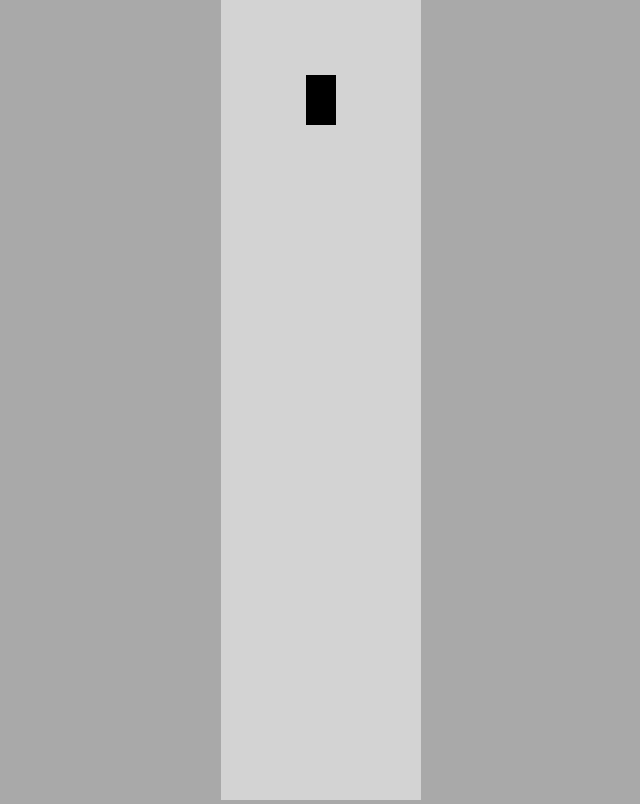
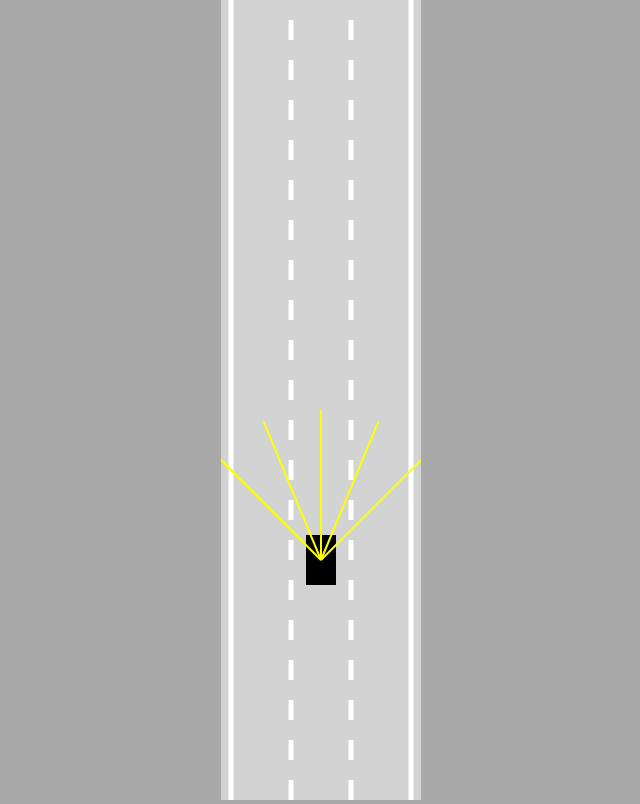
Before and after one commit to TheDesignerGit/self-driving-car, a plain HTML site: page index.html in a window 1280 px wide. Shown: the whole page, without its empty margins (319-959 px from the left). Drawn offline with Linux system fonts and the light colour scheme.

Commit message:
2nd commit. added road markings and sensors

```diff
--- a/car.js
+++ b/car.js
@@ -11,10 +11,16 @@ class Car {
         this.friction = 0.05
         this.angle = 0
 
+        this.sensor = new Sensor(this)
         this.controls = new Controls()
     }
 
     update(){
+        this.#move()
+        this.sensor.update()
+    }
+
+    #move() {
         // ..: forward and reverse
         if(this.controls.forward) this.speed+=this.acceleration         // gradually accelate the car
         if(this.controls.reverse) this.speed-=this.acceleration
@@ -55,5 +61,7 @@ class Car {
         ctx.fill()
 
         ctx.restore()
+
+        this.sensor.draw(ctx)           // draw the sensors
     }
 }
--- a/index.html
+++ b/index.html
@@ -8,6 +8,9 @@
     </head>
     <body>
         <canvas id="myCanvas"></canvas>
+        <script src="sensor.js"></script>
+        <script src="utils.js"></script>
+        <script src="road.js"></script>
         <script src="controls.js"></script>
         <script src="car.js"></script>
         <script src="main.js"></script>
--- a/main.js
+++ b/main.js
@@ -1,15 +1,22 @@
 const canvas = document.querySelector('#myCanvas')
 canvas.width = 200
 
-const ctx = canvas.getContext('2d')
-const car = new Car(100,100,30,50)
+const ctx = canvas.getContext('2d')             // get access to canvas methods
+const road = new Road(canvas.width/2, canvas.width*0.9)
+const car = new Car(road.getLaneCenter(1),100,30,50)        // arg1= which lane to start on
 
 
 animate()
 
 function animate () {
     car.update()
-    canvas.height = window.innerHeight
+    canvas.height = window.innerHeight          // allow browser window changes to update the canvas size
+
+    ctx.save()
+    ctx.translate(0, -car.y+canvas.height*0.7)    // camera follows car
+    road.draw(ctx)
     car.draw(ctx)               // note: car will be an object with a 'draw' method that will take in 'ctx'
-    requestAnimationFrame(animate)
+
+    ctx.restore()
+    requestAnimationFrame(animate)          // run function repeatedly
 }
--- /dev/null
+++ b/road.js
@@ -0,0 +1,56 @@
+class Road {
+    constructor(x,w,laneCount=3) {
+        this.x = x
+        this.w = w
+        this.laneCount = laneCount
+
+        this.left = x-w/2
+        this.right = x+w/2
+
+        const infinity = 1000000
+        this.top = -infinity
+        this.bottom = infinity
+
+        // set-up for borders. allows for eg. curved road in future
+        const topLeft = {x: this.left, y:this.top}
+        const topRight = {x: this.right, y:this.top}
+        const bottomLeft = {x: this.left, y:this.bottom}
+        const bottomRight = {x: this.right, y:this.bottom}
+        this.borders = [
+            [topLeft, bottomLeft],
+            [topRight, bottomRight],
+        ]
+    }
+    getLaneCenter(laneIndex){
+        const laneWidth = this.w / this.laneCount
+        return this.left + laneWidth/2 +
+            Math.min(laneIndex, this.laneCount-1) * laneWidth
+    }
+
+    draw(ctx) {     // draw the road
+        ctx.lineWidth=5
+        ctx.strokeStyle='white'
+
+        for(let i=1; i<=this.laneCount-1; i++){
+            let x = lerp(
+                this.left,
+                this.right,
+                i/this.laneCount
+            )
+            ctx.setLineDash([20,20])                // make inner road markings dashed
+
+            ctx.beginPath()
+            ctx.moveTo(x, this.top)
+            ctx.lineTo(x,this.bottom)
+            ctx.stroke()
+        }
+        ctx.setLineDash([])             // make outer road markings solid
+
+        this.borders.forEach(border => {
+            ctx.beginPath()
+            ctx.moveTo(border[0].x, border[0].y)
+            ctx.lineTo(border[1].x, border[1].y)
+            ctx.stroke()
+        })
+    }
+}
--- /dev/null
+++ b/sensor.js
@@ -0,0 +1,46 @@
+class Sensor {
+    constructor(car) {
+        this.car = car
+        this.rayCount = 5           // how many sensors
+        this.rayLength = 150        // range for the sensor
+        this.raySpread = Math.PI/2      // pi/2 = 90 degrees
+
+        this.rays = []
+    }
+
+    update() {
+        this.rays=[]
+        for(let i=0; i<this.rayCount; i++){
+            const rayAngle = lerp(
+                this.raySpread/2,
+                -this.raySpread/2,
+                this.rayCount == 1 ? 0.5 : i/(this.rayCount-1)
+            )+ this.car.angle                   // add the angle of the car to keep rays locked when steering
+
+            const start = {x:this.car.x, y:this.car.y}
+            const end = {
+                x: this.car.x - Math.sin(rayAngle)*this.rayLength,
+                y: this.car.y - Math.cos(rayAngle)*this.rayLength
+            }
+            this.rays.push([start, end])
+        }
+    }
+
+    draw(ctx) {
+        for(let i=0; i<this.rayCount; i++){
+            ctx.beginPath()
+            ctx.lineWidth = 2
+            ctx.strokeStyle = 'yellow'
+
+            ctx.moveTo(
+                this.rays[i][0].x,
+                this.rays[i][0].y
+            )
+            ctx.lineTo(
+                this.rays[i][1].x,
+                this.rays[i][1].y
+            )
+            ctx.stroke()
+        }
+    }
+}
--- /dev/null
+++ b/utils.js
@@ -0,0 +1,3 @@
+function lerp(A,B,t){
+    return A+(B-A)*t
+}
```
